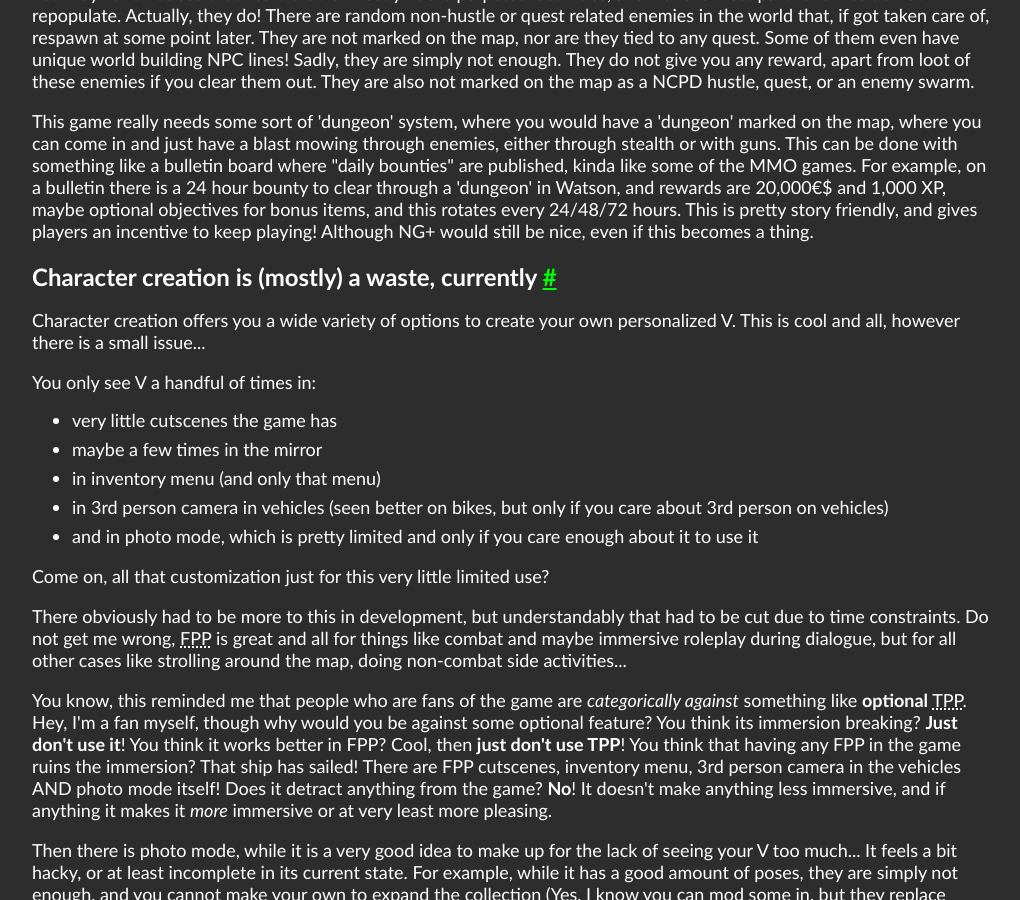
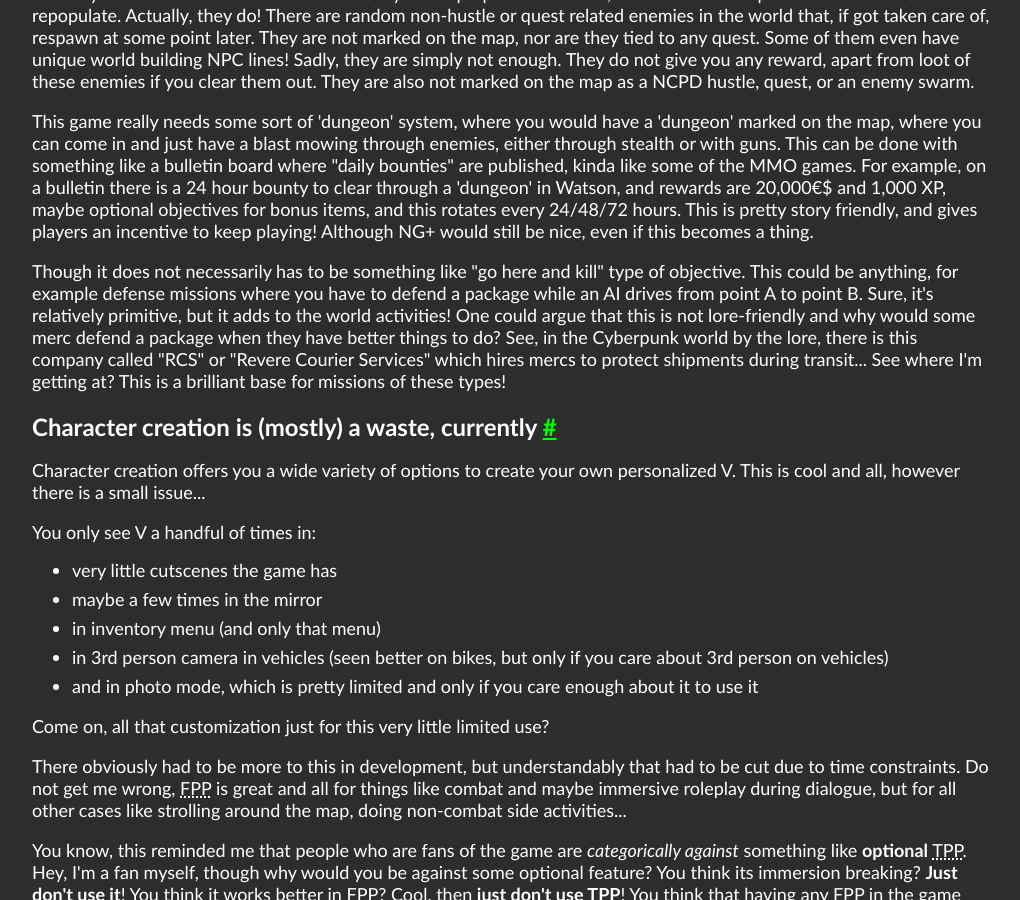
Before and after one commit to RedSQL/redsql.github.io, a Jekyll site: the page built from _posts/2022-04-16-cyberpunk-review.html, in a window 1280 px wide and 900 px high, scrolled down 6126 px. Shown: the whole window, without its empty margins (128-1148 px from the left). Built offline with Jekyll 4.4.1, drawn with Linux system fonts in a browser that asks for light colours; part of the change alters nothing that is shown.

Commit message:
Update blog entry

```diff
--- a/_posts/2022-04-16-cyberpunk-review.html
+++ b/_posts/2022-04-16-cyberpunk-review.html
@@ -3,7 +3,7 @@ layout: post
 title: My Cyberpunk 2077 Review, Re-made!
 description: What makes this game so unique, vibrant and fascinating? Is it really worth playing?
 meta_tags: video game,review,cyberpunk
-revdate: 2022-04-16
+revdate: 2022-04-17
 category: review
 tags: [blog]
 redirect_from: [/blog/entries/cyberpunk-review.html]
@@ -144,6 +144,7 @@ redirect_from: [/blog/entries/cyberpunk-review.html]
 	<p>Enemies, for the most part, do not re-populate later, they're gone for good. Sure, there are a lot of NCPD hustles, quests and shootouts, but they are temporary - you will eventually run out of them (like I did).</p>
 	<p>You may have noticed that I said that it "mostly" lacks perpetual activities, and "for the most part" enemies do not repopulate. Actually, they do! There are random non-hustle or quest related enemies in the world that, if got taken care of, respawn at some point later. They are not marked on the map, nor are they tied to any quest. Some of them even have unique world building NPC lines! Sadly, they are simply not enough. They do not give you any reward, apart from loot of these enemies if you clear them out. They are also not marked on the map as a NCPD hustle, quest, or an enemy swarm.</p>
 	<p>This game really needs some sort of 'dungeon' system, where you would have a 'dungeon' marked on the map, where you can come in and just have a blast mowing through enemies, either through stealth or with guns. This can be done with something like a bulletin board where "daily bounties" are published, kinda like some of the MMO games. For example, on a bulletin there is a 24 hour bounty to clear through a 'dungeon' in Watson, and rewards are 20,000€$ and 1,000 XP, maybe optional objectives for bonus items, and this rotates every 24/48/72 hours. This is pretty story friendly, and gives players an incentive to keep playing! Although NG+ would still be nice, even if this becomes a thing.</p>
+	<p>Though it does not necessarily has to be something like "go here and kill" type of objective. This could be anything, for example defense missions where you have to defend a package while an AI drives from point A to point B. Sure, it's relatively primitive, but it adds to the world activities! One could argue that this is not lore-friendly and why would some merc defend a package when they have better things to do? See, in the Cyberpunk world by the lore, there is this company called "RCS" or "Revere Courier Services" which hires mercs to protect shipments during transit... See where I'm getting at? This is a brilliant base for missions of these types!</p>
 
 	<h2 id="bad-cc">Character creation is (mostly) a waste, currently <a href="#bad-cc">#</a></h2>
 	<p>Character creation offers you a wide variety of options to create your own personalized V. This is cool and all, however there is a small issue...</p>
```
